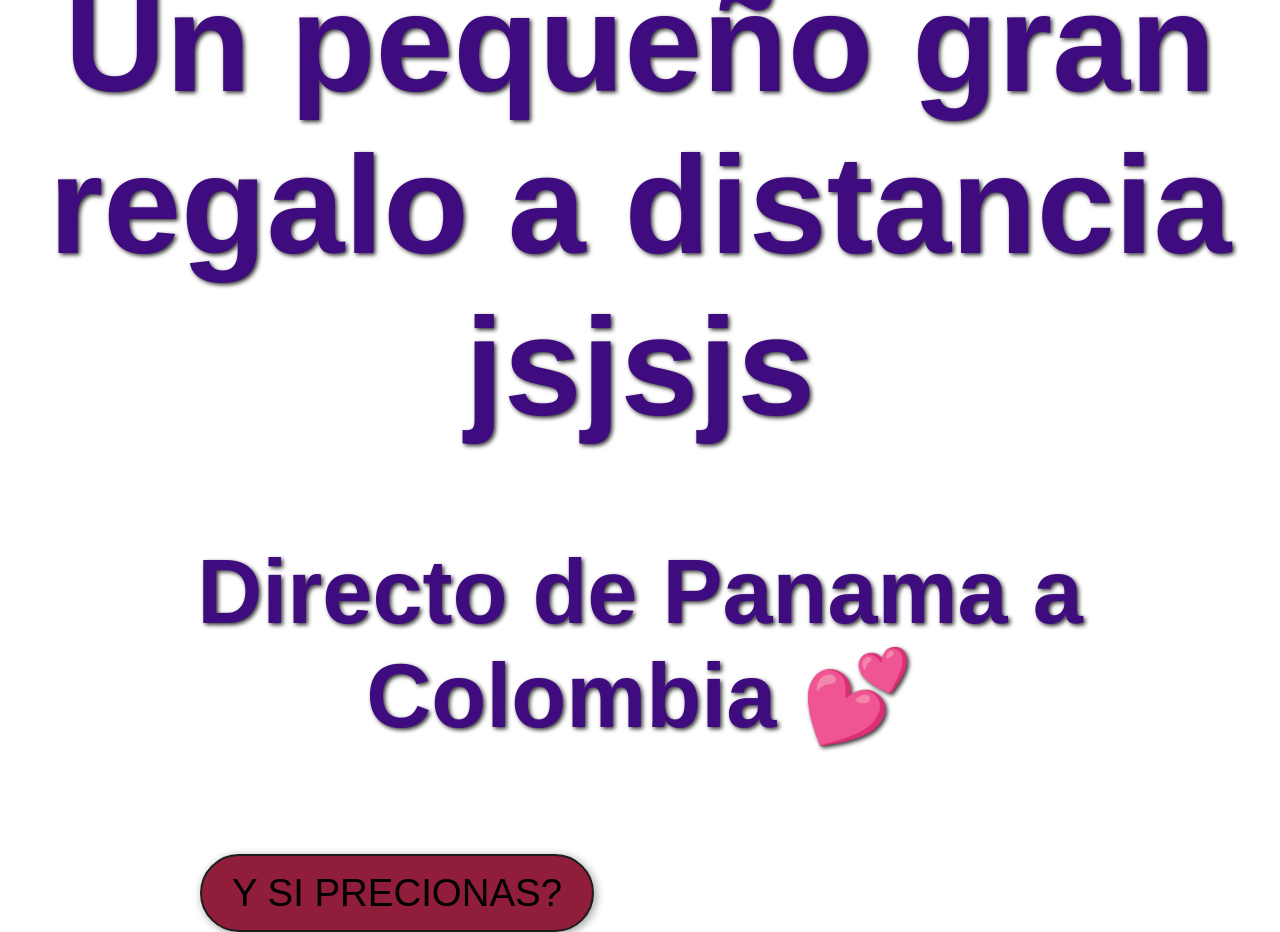
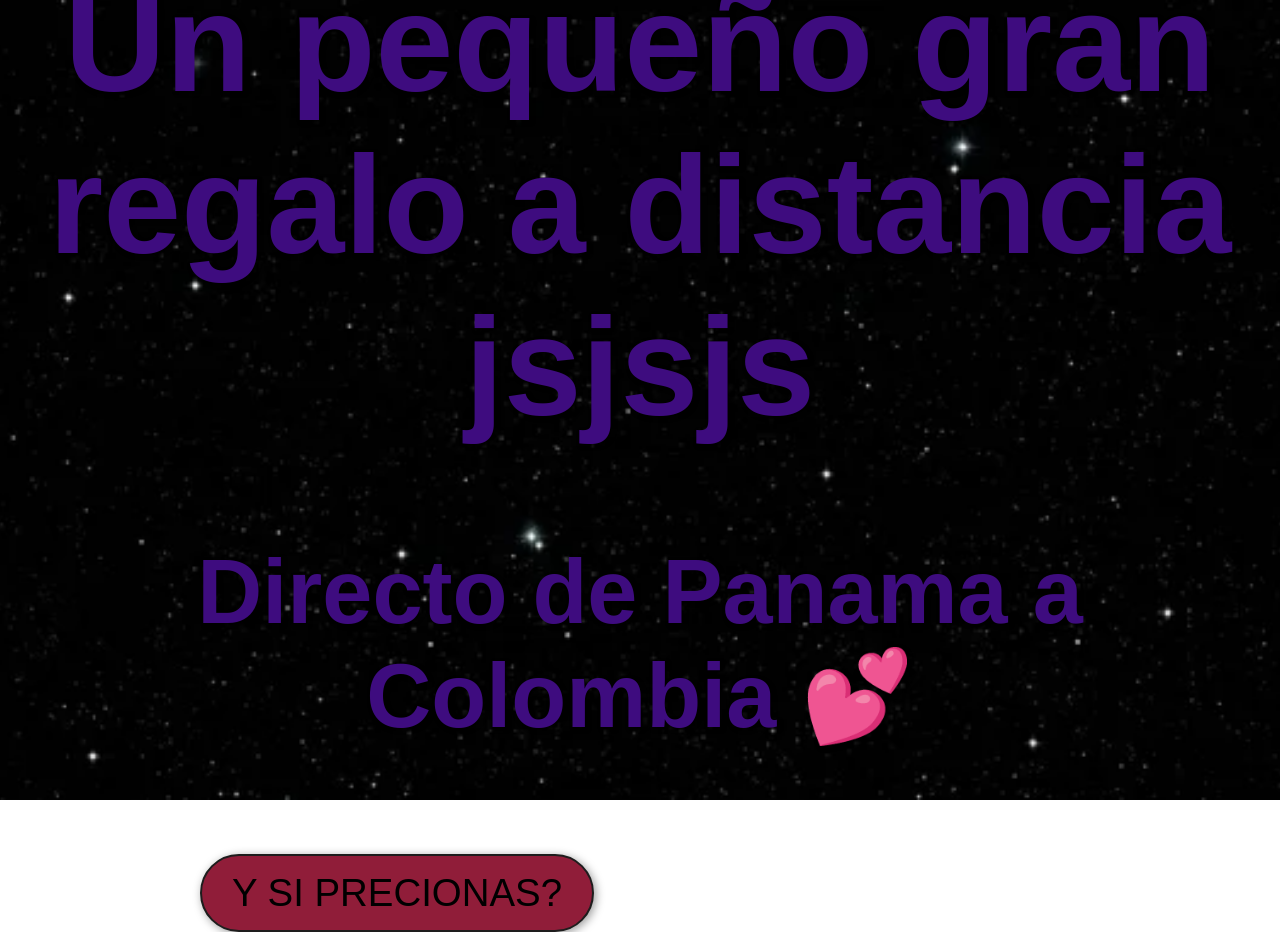
Before and after one commit to EDSONRONALDO3/YULIP, a plain HTML site: page index.html in a window 1280 px wide. Drawn offline with Linux system fonts and the light colour scheme.

Commit message:
Update index.html

```diff
--- a/index.html
+++ b/index.html
@@ -13,7 +13,7 @@
             display: flex;
             justify-content: center;
             align-items: center;
-            background: url('img/amar.jpg') no-repeat center center/cover;
+            background: url('amar.jpg') no-repeat center center/cover;
             font-family: 'Arial', sans-serif;
         }
 
```
